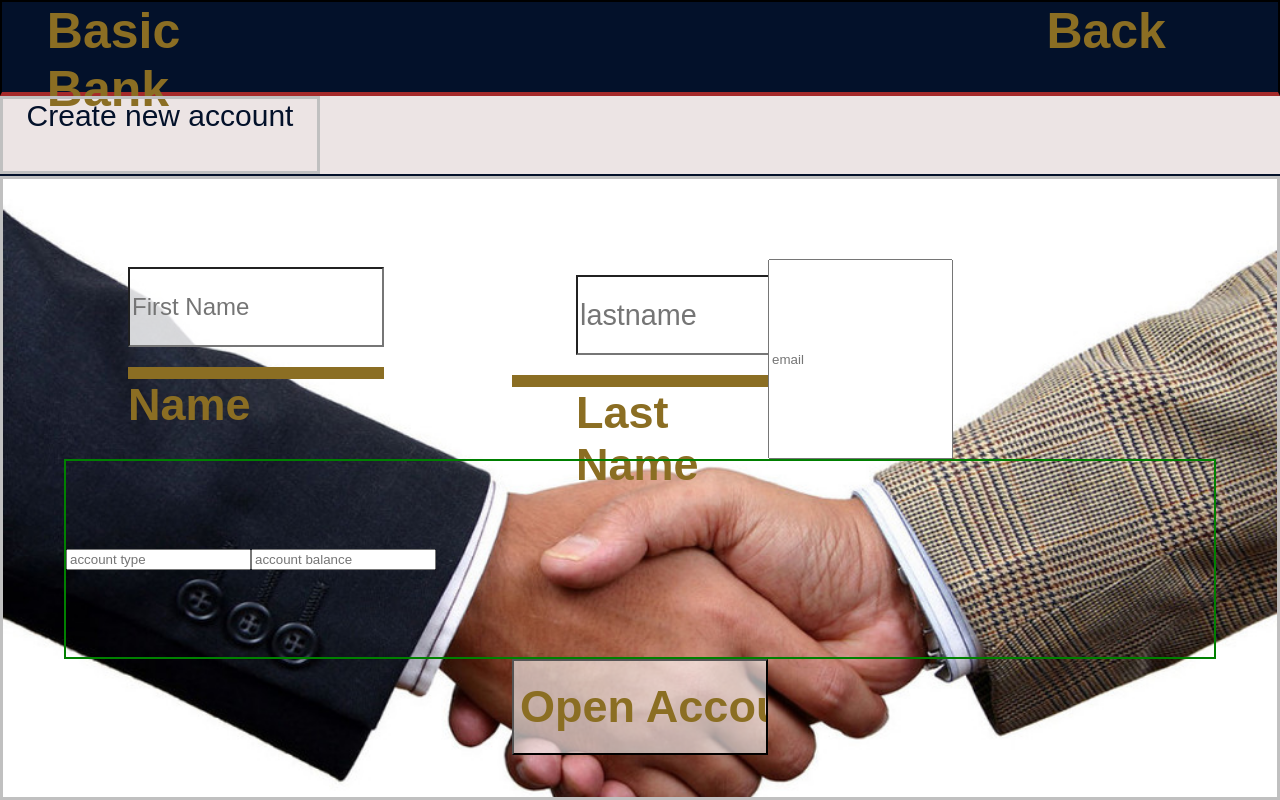
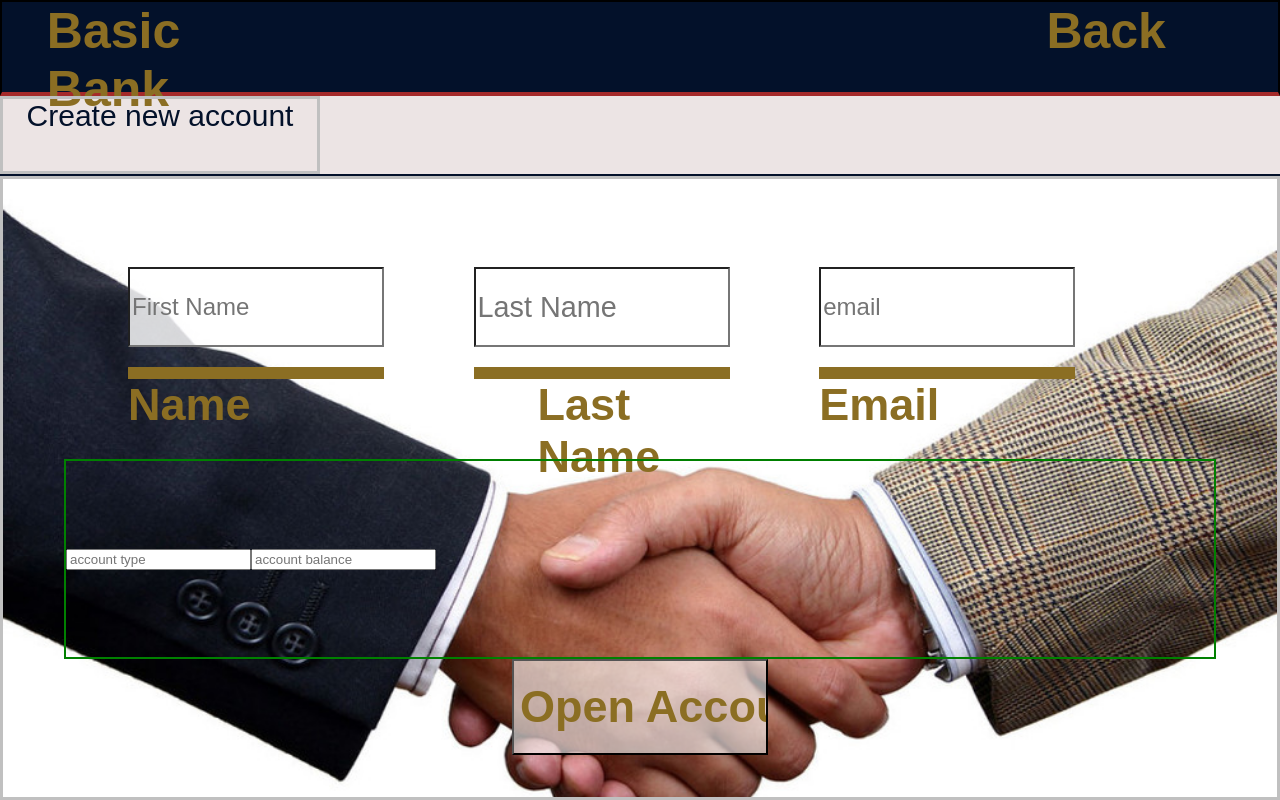
Before and after one commit to cyberstizz/basicbank, a React (Create React App) app: page /create in a window 1280 px wide. Built offline with nearby package versions, Linux system fonts and the light colour scheme.

Commit message:
lots of alignment changes

```diff
--- a/src/components/Accounts.css
+++ b/src/components/Accounts.css
@@ -174,6 +174,23 @@ margin-top: 2vh; */
     font-size: larger;
 }
 
+.lastname{
+    height: 10vh;
+    width: 20vw;
+    background-color: rgba(255, 255, 255, 0.814);
+    font-size: larger;
+
+}
+
+
+.email{
+    height: 10vh;
+    width: 20vw;
+    background-color: rgba(255, 255, 255, 0.814);
+    font-size: larger;
+    margin-left: 5vw;
+}
+
 .decorativeLine{
     width: 20vw;
     background-color: rgb(139, 110, 35);
@@ -195,8 +212,15 @@ margin-top: 2vh; */
 .lastNameBlock{
     height: 10vh;
     width: 20vw;
-    margin-left: 5vw;
+    margin-left: 2vw;
     margin-top: 1vh;
     background-color: rgba(255, 255, 255, 0.814);
     font-size: larger;
 }
+
+.emailBlock{
+    width:30vw;
+    margin-left: 2vw;
+    margin-top: 1vh;
+
+}
--- a/src/components/Create.js
+++ b/src/components/Create.js
@@ -42,16 +42,18 @@ const Create = () => {
 
 
                 <div className="lastNameBlock">
-        <input placeholder="lastname" type="text" className="firstname"></input>
+        <input placeholder="Last Name" type="text" className="lastname"></input>
         <div className="decorativeLine"></div>
         <p className="nameText">Last Name</p>
                 </div>
 
 
 
-
-        <input placeholder="email"></input>
-
+                <div className="emailBlock">
+        <input placeholder="email" type="text" className="email"></input>
+        <div className="decorativeLine"></div>
+        <p className="nameText">Email</p>
+                </div>
         </div>
         <div className="createAccountSection">
 
```
